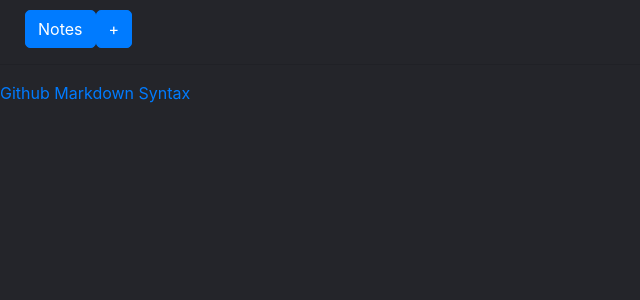
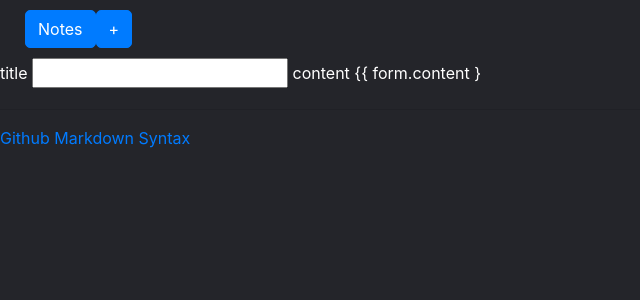
Before and after one commit to sabihdordab/simple-toolbox, a Django app: template notepad/templates/notepad/index.html in a window 1280 px wide. Shown: the part 66-366 px from the top of the page, without its empty margins (0-640 px from the left). Run offline with Django 4.2, Linux system fonts and the light colour scheme; the template is opened without the code that fills it, so the values that code supplies are empty, except form fields; tables that the repository leaves empty hold one stand-in row (values such as "Sample post"); form fields are guessed from the names that the template uses; some libraries are stand-ins or nearby versions.

Commit message:
restore note form

```diff
--- a/notepad/templates/notepad/index.html
+++ b/notepad/templates/notepad/index.html
@@ -21,8 +21,12 @@
 
     </div>
     <div id="add-new-note">
-
-
+        <form action="" method="post" enctype="multipart/form-data">
+            <label>title</label>
+            {{ form.title }}
+            <label>content</label>
+            {{ form.content }
+        </form>
         <hr>
         <a href="https://help.github.com/en/github/writing-on-github/basic-writing-and-formatting-syntax">Github Markdown Syntax</a>
     </div>
```
